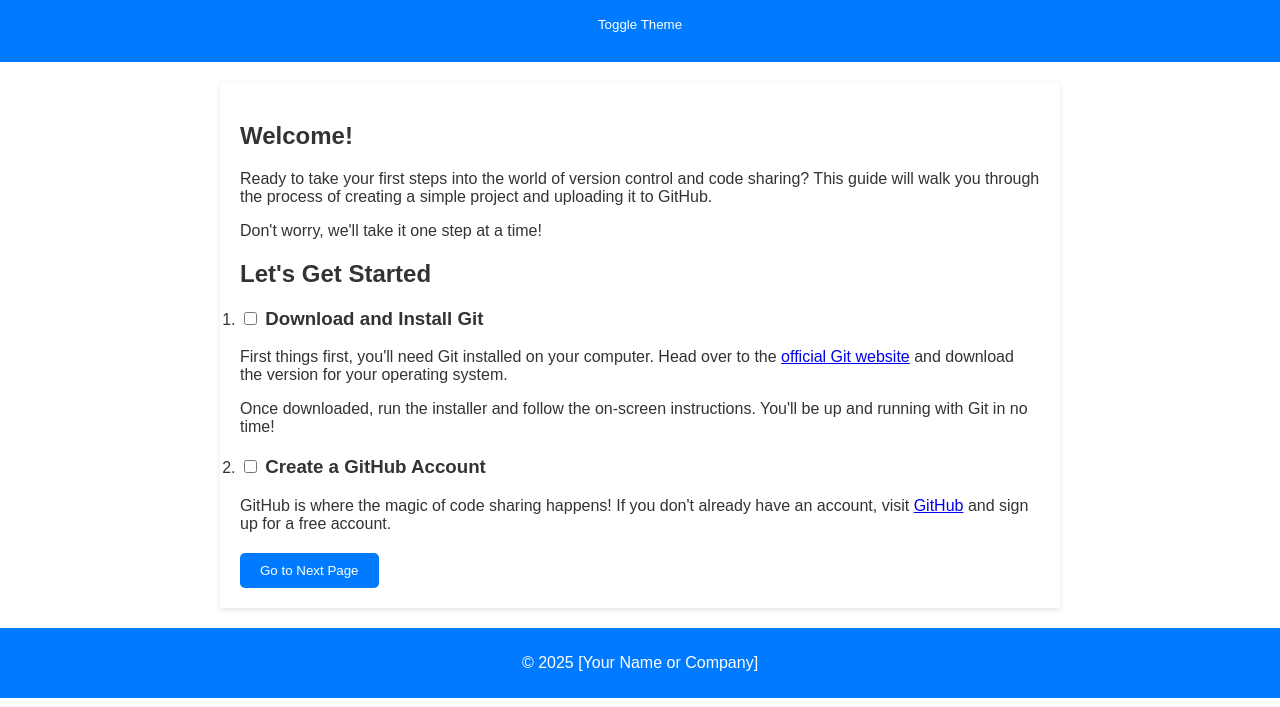
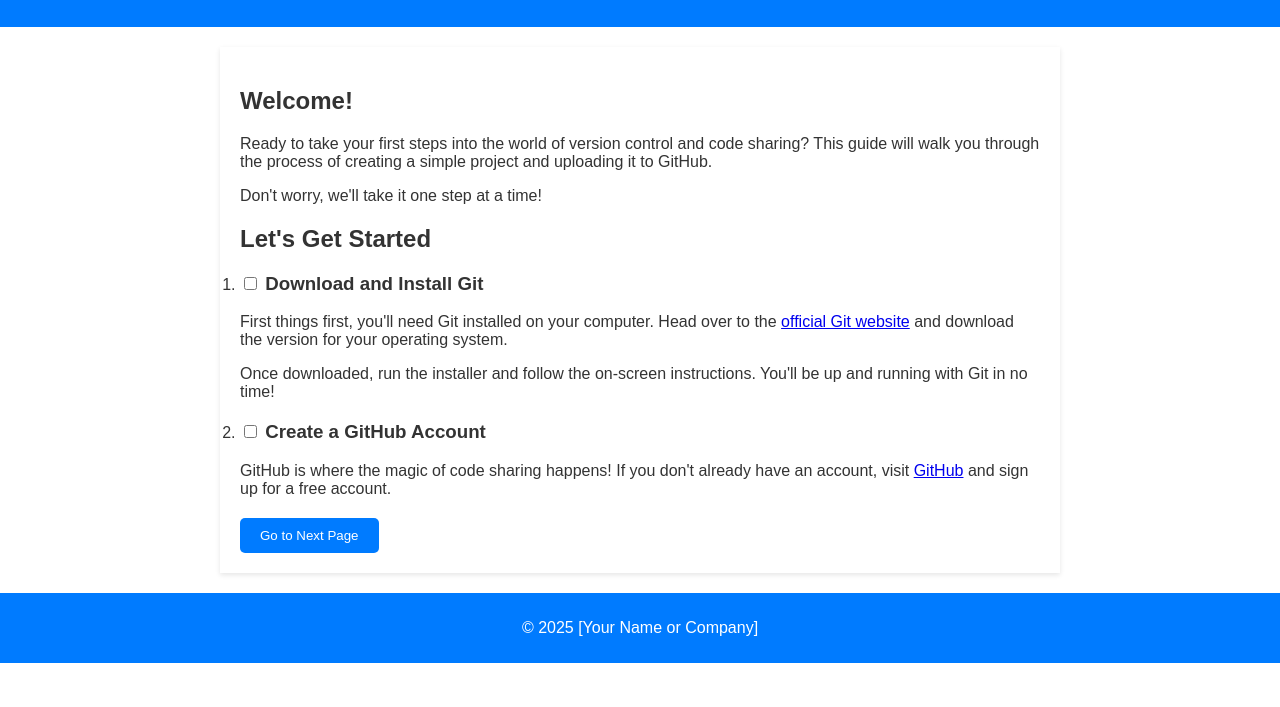
Before and after one commit to Sanketnehe-21/Pieces-Github, a plain HTML site: page index.html in a window 1280 px wide. Shown: the part 93-800 px from the top of the page. Drawn offline with Linux system fonts and the light colour scheme.

Commit message:
Editing the theme part using pieces

```diff
--- a/index.html
+++ b/index.html
@@ -9,7 +9,6 @@
 <body>
     <header>
         <h1>Your First GitHub Project: A Step-by-Step Guide</h1>
-        <button onclick="toggleTheme()">Toggle Theme</button>
     </header>
 
     <main>
```
